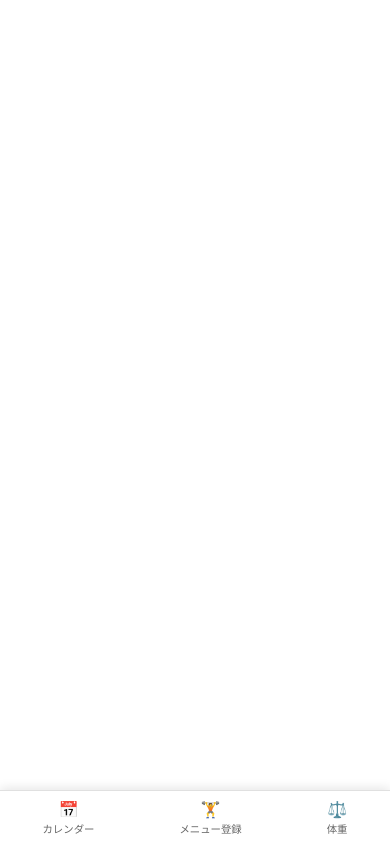
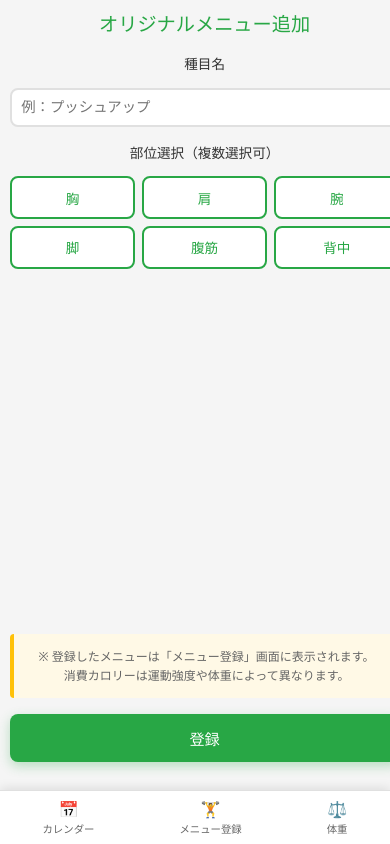
Before and after one commit to BandaiTakumi/massle_app, a React (Vite) app: page /add-menu in a window 390 px wide. Built offline with nearby package versions, Linux system fonts and the light colour scheme.

Commit message:
オリジナルメニューの追加画面を作成

```diff
--- a/src/App.jsx
+++ b/src/App.jsx
@@ -4,6 +4,7 @@ import Layout from "./components/layout/Layout";
 import Calender from "./components/pages/Calender";
 import Menu from "./components/pages/Menu";
 import Weight from "./components/pages/Weight";
+import AddMenu from "./components/pages/AddMenu";
 
 function App() {
   return (
@@ -13,6 +14,7 @@ function App() {
           <Route path="/calender" element={<Calender />} />
           <Route path="/" element={<Menu />} />
           <Route path="/wight" element={<Weight />} />
+          <Route path="/add-menu" element={<AddMenu />} />
         </Routes>
       </Layout>
     </Router>
--- /dev/null
+++ b/src/components/pages/AddMenu.css
@@ -0,0 +1,196 @@
+.add-menu-page {
+  width: 100%;
+  margin: 0;
+  padding: 1rem;
+  display: flex;
+  flex-direction: column;
+  gap: 1.5rem;
+  background-color: #f5f5f5;
+  min-height: calc(100vh - 60px);
+}
+
+.add-menu-page h2 {
+  margin: 0;
+  color: #28a745;
+  font-size: 1.5rem;
+  text-align: center;
+  flex-shrink: 0;
+}
+
+.form-section {
+  display: flex;
+  flex-direction: column;
+  gap: 0.8rem;
+  flex-shrink: 0;
+}
+
+.form-label {
+  font-size: 1rem;
+  font-weight: 600;
+  color: #333;
+}
+
+.menu-name-input {
+  width: 100%;
+  padding: 0.8rem;
+  font-size: 1rem;
+  border: 2px solid #e0e0e0;
+  border-radius: 8px;
+  transition: border-color 0.2s;
+}
+
+.menu-name-input:focus {
+  outline: none;
+  border-color: #28a745;
+}
+
+.category-selection {
+  display: grid;
+  grid-template-columns: repeat(3, 1fr);
+  gap: 0.6rem;
+}
+
+.category-select-button {
+  padding: 0.8rem;
+  border: 2px solid #28a745;
+  background-color: #fff;
+  border-radius: 8px;
+  font-size: 1rem;
+  font-weight: 500;
+  cursor: pointer;
+  transition: all 0.2s;
+  color: #28a745;
+}
+
+.category-select-button:hover {
+  background-color: #f0fff4;
+}
+
+.category-select-button.selected {
+  background-color: #28a745;
+  color: #fff;
+}
+
+.note-section {
+  margin-top: auto;
+  padding: 1rem;
+  background-color: #fff9e6;
+  border-left: 4px solid #ffc107;
+  border-radius: 4px;
+  flex-shrink: 0;
+}
+
+.note-text {
+  margin: 0;
+  font-size: 0.85rem;
+  color: #666;
+  line-height: 1.6;
+}
+
+.register-button {
+  width: 100%;
+  padding: 1rem;
+  background-color: #28a745;
+  color: #fff;
+  border: none;
+  border-radius: 8px;
+  font-size: 1.1rem;
+  font-weight: 600;
+  cursor: pointer;
+  transition: all 0.2s;
+  box-shadow: 0 4px 12px rgba(40, 167, 69, 0.3);
+  flex-shrink: 0;
+  margin-bottom: 2rem;
+}
+
+.register-button:hover {
+  background-color: #218838;
+  transform: translateY(-2px);
+  box-shadow: 0 6px 16px rgba(40, 167, 69, 0.4);
+}
+
+.register-button:active {
+  transform: translateY(0);
+}
+
+/* スマホ対応（768px以下） */
+@media (max-width: 768px) {
+  .add-menu-page {
+    padding: 0.8rem;
+    gap: 1.2rem;
+  }
+
+  .add-menu-page h2 {
+    font-size: 1.3rem;
+  }
+
+  .form-label {
+    font-size: 0.9rem;
+  }
+
+  .menu-name-input {
+    padding: 0.7rem;
+    font-size: 0.95rem;
+  }
+
+  .category-selection {
+    gap: 0.5rem;
+  }
+
+  .category-select-button {
+    padding: 0.7rem 0.5rem;
+    font-size: 0.9rem;
+  }
+
+  .note-text {
+    font-size: 0.8rem;
+  }
+
+  .register-button {
+    padding: 0.9rem;
+    font-size: 1rem;
+  }
+}
+
+/* 小型スマホ対応（480px以下） */
+@media (max-width: 480px) {
+  .add-menu-page {
+    padding: 0.6rem;
+    gap: 1rem;
+  }
+
+  .add-menu-page h2 {
+    font-size: 1.2rem;
+  }
+
+  .form-label {
+    font-size: 0.85rem;
+  }
+
+  .menu-name-input {
+    padding: 0.6rem;
+    font-size: 0.9rem;
+  }
+
+  .category-selection {
+    gap: 0.4rem;
+  }
+
+  .category-select-button {
+    padding: 0.6rem 0.4rem;
+    font-size: 0.85rem;
+  }
+
+  .note-section {
+    padding: 0.8rem;
+  }
+
+  .note-text {
+    font-size: 0.75rem;
+  }
+
+  .register-button {
+    padding: 0.8rem;
+    font-size: 0.95rem;
+  }
+}
--- /dev/null
+++ b/src/components/pages/AddMenu.jsx
@@ -0,0 +1,97 @@
+import "./AddMenu.css";
+import { useState } from "react";
+import { useNavigate } from "react-router-dom";
+import exercisesData from "../../data/exercises.json";
+
+function AddMenu() {
+  const navigate = useNavigate();
+  const [menuName, setMenuName] = useState("");
+  const [selectedCategories, setSelectedCategories] = useState([]);
+
+  const categories = ["胸", "肩", "腕", "脚", "腹筋", "背中"];
+
+  const handleCategoryToggle = (category) => {
+    setSelectedCategories((prev) =>
+      prev.includes(category)
+        ? prev.filter((cat) => cat !== category)
+        : [...prev, category]
+    );
+  };
+
+  const handleRegister = () => {
+    if (!menuName.trim() || selectedCategories.length === 0) {
+      alert("種目名と部位を選択してください");
+      return;
+    }
+
+    // localStorageから既存のデータを取得
+    const storedExercises = JSON.parse(
+      localStorage.getItem("exercises") || JSON.stringify(exercisesData)
+    );
+
+    // 新しいIDを生成（既存の最大ID + 1）
+    const newId = Math.max(...storedExercises.map((ex) => ex.id), 0) + 1;
+
+    const newExercise = {
+      id: newId,
+      name: menuName,
+      category: selectedCategories,
+    };
+
+    // 新しいメニューを追加してlocalStorageに保存
+    const updatedExercises = [...storedExercises, newExercise];
+    localStorage.setItem("exercises", JSON.stringify(updatedExercises));
+
+    console.log("新しいメニューを登録:", newExercise);
+    alert(`「${menuName}」を登録しました`);
+
+    // メニュー画面に戻る
+    navigate("/");
+  };
+
+  return (
+    <div className="add-menu-page">
+      <h2>オリジナルメニュー追加</h2>
+
+      <div className="form-section">
+        <label className="form-label">種目名</label>
+        <input
+          type="text"
+          className="menu-name-input"
+          placeholder="例：プッシュアップ"
+          value={menuName}
+          onChange={(e) => setMenuName(e.target.value)}
+        />
+      </div>
+
+      <div className="form-section">
+        <label className="form-label">部位選択（複数選択可）</label>
+        <div className="category-selection">
+          {categories.map((category) => (
+            <button
+              key={category}
+              className={`category-select-button ${selectedCategories.includes(category) ? "selected" : ""}`}
+              onClick={() => handleCategoryToggle(category)}
+            >
+              {category}
+            </button>
+          ))}
+        </div>
+      </div>
+
+      <div className="note-section">
+        <p className="note-text">
+          ※ 登録したメニューは「メニュー登録」画面に表示されます。
+          <br />
+          消費カロリーは運動強度や体重によって異なります。
+        </p>
+      </div>
+
+      <button className="register-button" onClick={handleRegister}>
+        登録
+      </button>
+    </div>
+  );
+}
+
+export default AddMenu;
--- a/src/components/pages/Menu.jsx
+++ b/src/components/pages/Menu.jsx
@@ -1,12 +1,27 @@
 import "./Menu.css";
 import { useState, useEffect } from "react";
-import exercisesData from "../../data/exercises.json";
+import { useNavigate } from "react-router-dom";
+import exercisesDataJson from "../../data/exercises.json";
 
 function Menu() {
+  const navigate = useNavigate();
   const [selectedCategory, setSelectedCategory] = useState(() => {
     return localStorage.getItem("selectedCategory") || "胸";
   });
   const [selectedExercises, setSelectedExercises] = useState([]);
+  const [exercisesData, setExercisesData] = useState([]);
+
+  // localStorageからexercisesデータを読み込む（初回はJSONから）
+  useEffect(() => {
+    const storedExercises = localStorage.getItem("exercises");
+    if (storedExercises) {
+      setExercisesData(JSON.parse(storedExercises));
+    } else {
+      // 初回読み込み時はJSONファイルからlocalStorageに保存
+      localStorage.setItem("exercises", JSON.stringify(exercisesDataJson));
+      setExercisesData(exercisesDataJson);
+    }
+  }, []);
 
   const categories = ["胸", "肩", "腕", "脚", "腹筋", "背中"];
 
@@ -14,8 +29,8 @@ function Menu() {
     localStorage.setItem("selectedCategory", selectedCategory);
   }, [selectedCategory]);
 
-  const filteredExercises = exercisesData.filter(
-    (exercise) => exercise.category === selectedCategory
+  const filteredExercises = exercisesData.filter((exercise) =>
+    exercise.category.includes(selectedCategory)
   );
 
   const handleCheckboxChange = (exerciseId) => {
@@ -32,8 +47,7 @@ function Menu() {
   };
 
   const handleAddOriginalMenu = () => {
-    console.log("オリジナルメニュー追加画面へ遷移");
-    // オリジナルメニュー追加画面への遷移処理
+    navigate("/add-menu");
   };
 
   return (
--- a/src/data/exercises.json
+++ b/src/data/exercises.json
@@ -1,12 +1,12 @@
 [
-  { "id": 1, "name": "ベンチプレス", "category": "胸" },
-  { "id": 2, "name": "スクワット", "category": "脚" },
-  { "id": 3, "name": "デッドリフト", "category": "背中" },
-  { "id": 4, "name": "ショルダープレス", "category": "肩" },
-  { "id": 5, "name": "バーベルカール", "category": "腕" },
-  { "id": 6, "name": "クランチ", "category": "腹筋" },
-  { "id": 7, "name": "アブコースター", "category": "腹筋" },
-  { "id": 8, "name": "アブドミナルクランチ", "category": "腹筋" },
-  { "id": 9, "name": "腹筋ローラー", "category": "腹筋" },
-  { "id": 10, "name": "ロシアンツイスト", "category": "腹筋" }
+  { "id": 1, "name": "ベンチプレス", "category": ["胸"] },
+  { "id": 2, "name": "スクワット", "category": ["脚"] },
+  { "id": 3, "name": "デッドリフト", "category": ["背中"] },
+  { "id": 4, "name": "ショルダープレス", "category": ["肩"] },
+  { "id": 5, "name": "バーベルカール", "category": ["腕"] },
+  { "id": 6, "name": "クランチ", "category": ["腹筋"] },
+  { "id": 7, "name": "アブコースター", "category": ["腹筋", "腕"] },
+  { "id": 8, "name": "アブドミナルクランチ", "category": ["腹筋"] },
+  { "id": 9, "name": "腹筋ローラー", "category": ["腹筋"] },
+  { "id": 10, "name": "ロシアンツイスト", "category": ["腹筋"] }
 ]
```
Also changed, not shown: 1 other file (tests, documents, lock files or other folders).
